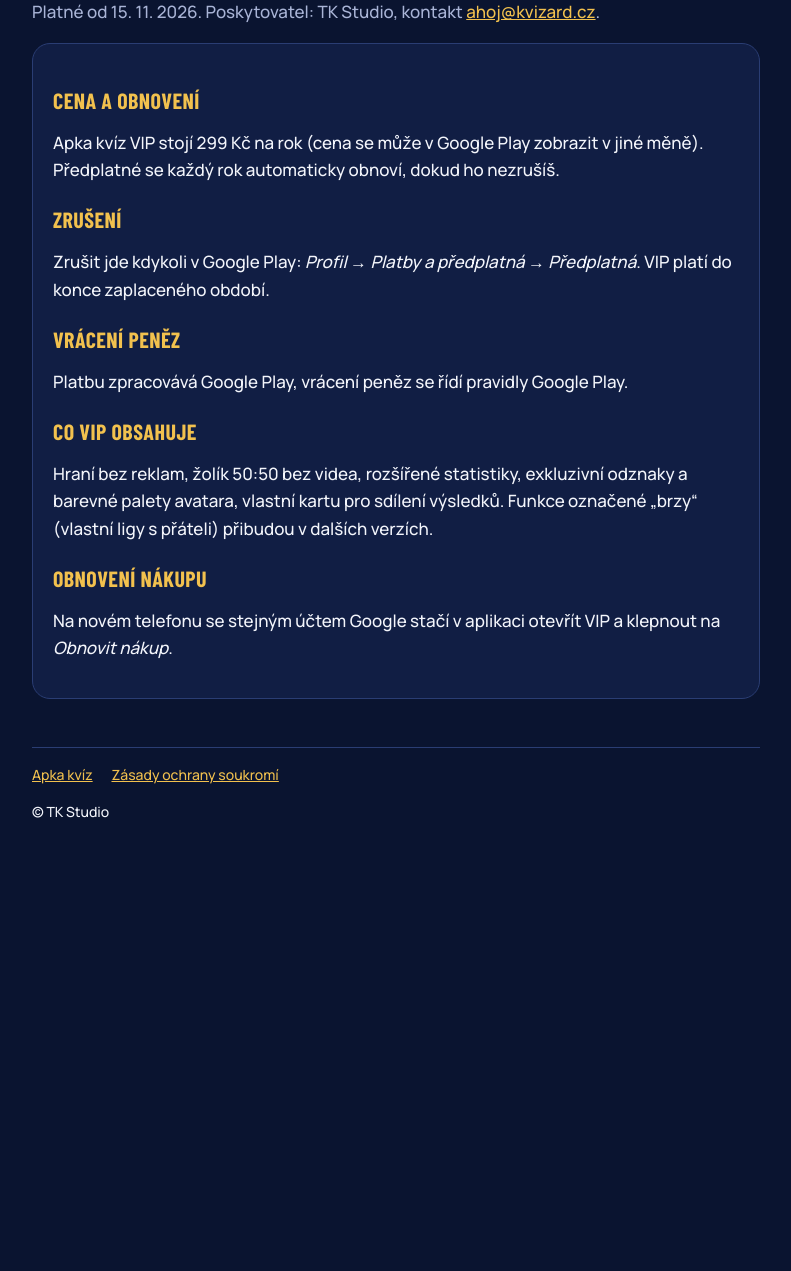
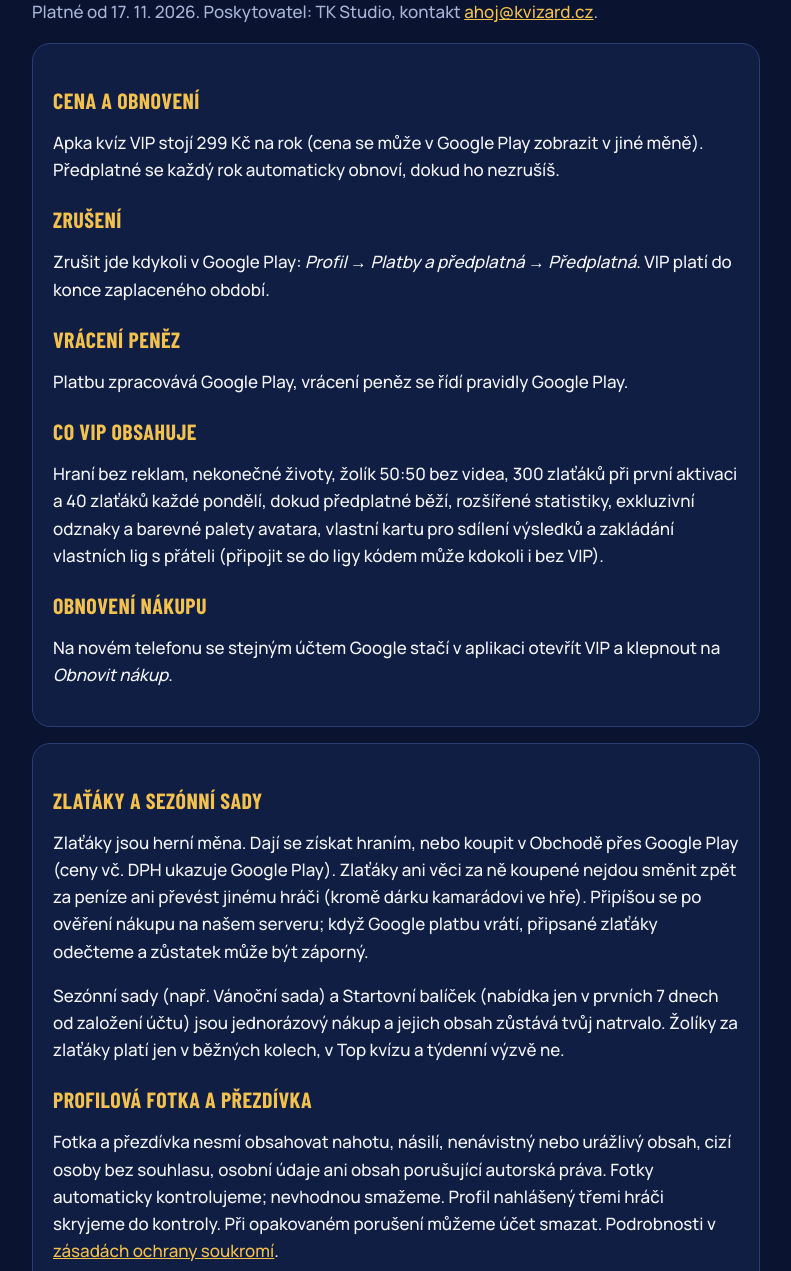
Before and after one commit to slevovagalerie/kvizard-web, a plain HTML site: page podminky.html in a window 1280 px wide. Shown: the part 265-1536 px from the top of the page, without its empty margins (244-1035 px from the left). Before the commit the page ends 1166 px from the top, so only its background shows below. Drawn offline with nearby package versions, Linux system fonts and the light colour scheme; a web font is replaced by a local one.

Commit message:
Podmínky: VIP 300 + 40 zlaťáků, vlastní ligy už jsou, zlaťáky, sady a startovní balíček; úvodní stránka bez ligy brzy
Co-Authored-By: Claude Opus 5.5 <noreply@anthropic.com>

```diff
--- a/podminky.html
+++ b/podminky.html
@@ -3,7 +3,7 @@
 <head>
   <meta charset="utf-8">
   <meta name="viewport" content="width=device-width, initial-scale=1">
-  <title>Podmínky předplatného</title>
+  <title>Podmínky předplatného a nákupů</title>
   <meta name="description" content="Podmínky předplatného Apka kvíz VIP.">
   <link rel="preconnect" href="https://fonts.googleapis.com">
   <link rel="preconnect" href="https://fonts.gstatic.com" crossorigin>
@@ -17,8 +17,8 @@
       <a class="brand" href="index.html">Apka kvíz</a>
     </header>
 
-    <h1>Podmínky předplatného VIP</h1>
-    <p class="muted">Platné od 15. 11. 2026. Poskytovatel: TK Studio, kontakt <a href="mailto:ahoj@kvizard.cz">ahoj@kvizard.cz</a>.</p>
+    <h1>Podmínky předplatného VIP a nákupů</h1>
+    <p class="muted">Platné od 17. 11. 2026. Poskytovatel: TK Studio, kontakt <a href="mailto:ahoj@kvizard.cz">ahoj@kvizard.cz</a>.</p>
 
     <div class="card">
       <h3>Cena a obnovení</h3>
@@ -28,9 +28,17 @@
       <h3>Vrácení peněz</h3>
       <p>Platbu zpracovává Google Play, vrácení peněz se řídí pravidly Google Play.</p>
       <h3>Co VIP obsahuje</h3>
-      <p>Hraní bez reklam, žolík 50:50 bez videa, rozšířené statistiky, exkluzivní odznaky a barevné palety avatara, vlastní kartu pro sdílení výsledků. Funkce označené „brzy“ (vlastní ligy s přáteli) přibudou v dalších verzích.</p>
+      <p>Hraní bez reklam, nekonečné životy, žolík 50:50 bez videa, 300 zlaťáků při první aktivaci a 40 zlaťáků každé pondělí, dokud předplatné běží, rozšířené statistiky, exkluzivní odznaky a barevné palety avatara, vlastní kartu pro sdílení výsledků a zakládání vlastních lig s přáteli (připojit se do ligy kódem může kdokoli i bez VIP).</p>
       <h3>Obnovení nákupu</h3>
       <p>Na novém telefonu se stejným účtem Google stačí v aplikaci otevřít VIP a klepnout na <em>Obnovit nákup</em>.</p>
+    </div>
+
+    <div class="card">
+      <h3>Zlaťáky a sezónní sady</h3>
+      <p>Zlaťáky jsou herní měna. Dají se získat hraním, nebo koupit v Obchodě přes Google Play (ceny vč. DPH ukazuje Google Play). Zlaťáky ani věci za ně koupené nejdou směnit zpět za peníze ani převést jinému hráči (kromě dárku kamarádovi ve hře). Připíšou se po ověření nákupu na našem serveru; když Google platbu vrátí, připsané zlaťáky odečteme a zůstatek může být záporný.</p>
+      <p>Sezónní sady (např. Vánoční sada) a Startovní balíček (nabídka jen v prvních 7 dnech od založení účtu) jsou jednorázový nákup a jejich obsah zůstává tvůj natrvalo. Žolíky za zlaťáky platí jen v běžných kolech, v Top kvízu a týdenní výzvě ne.</p>
+      <h3>Profilová fotka a přezdívka</h3>
+      <p>Fotka a přezdívka nesmí obsahovat nahotu, násilí, nenávistný nebo urážlivý obsah, cizí osoby bez souhlasu, osobní údaje ani obsah porušující autorská práva. Fotky automaticky kontrolujeme; nevhodnou smažeme. Profil nahlášený třemi hráči skryjeme do kontroly. Při opakovaném porušení můžeme účet smazat. Podrobnosti v <a href="soukromi.html">zásadách ochrany soukromí</a>.</p>
     </div>
 
     <footer>
```
Also changed, not shown: index.html (+1 -1 lines).
